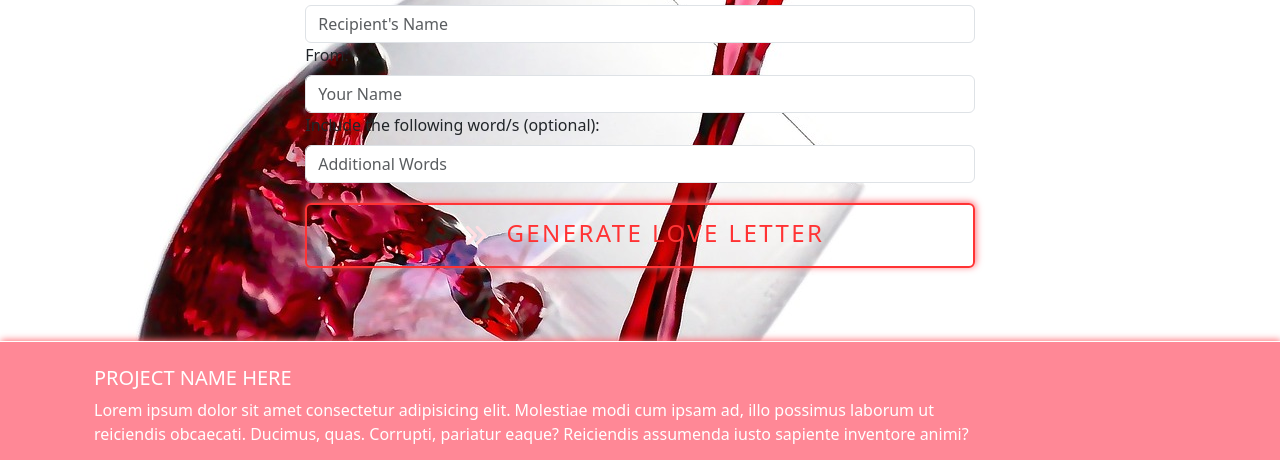
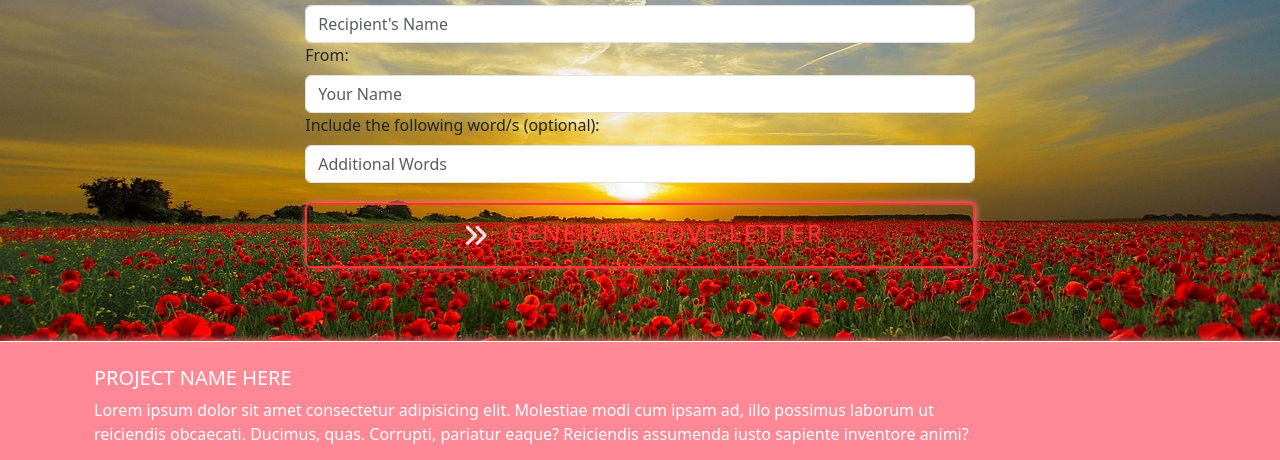
Before and after one commit to moabdelbasset/FebHackathon, a website: page index.html in a window 1280 px wide. Shown: the part 196-656 px from the top of the page. Drawn offline with nearby package versions, Linux system fonts and the light colour scheme; a web font is replaced by a local one.

```diff
--- a/assets/css/index.css
+++ b/assets/css/index.css
@@ -51,7 +51,7 @@
 }
 
 body {
-  background-image: url('/assets/images/wine-1543170_1280.jpg');
+  background-image: url('/assets/images/sunset-815270_1280.jpg');
   height: 100vh;
   display: flex;
   flex-direction: column;
```
Also changed, not shown: assets/images/envelope-2898304_1280.jpg (added), assets/images/love-logo.jpg (added), assets/images/red-wine-1004255_1280.jpg (added), assets/images/sunset-815270_1280.jpg (added), assets/images/wine-1543170_1280.jpg (deleted), assets/images/wines-1761613_1280.jpg (added).
